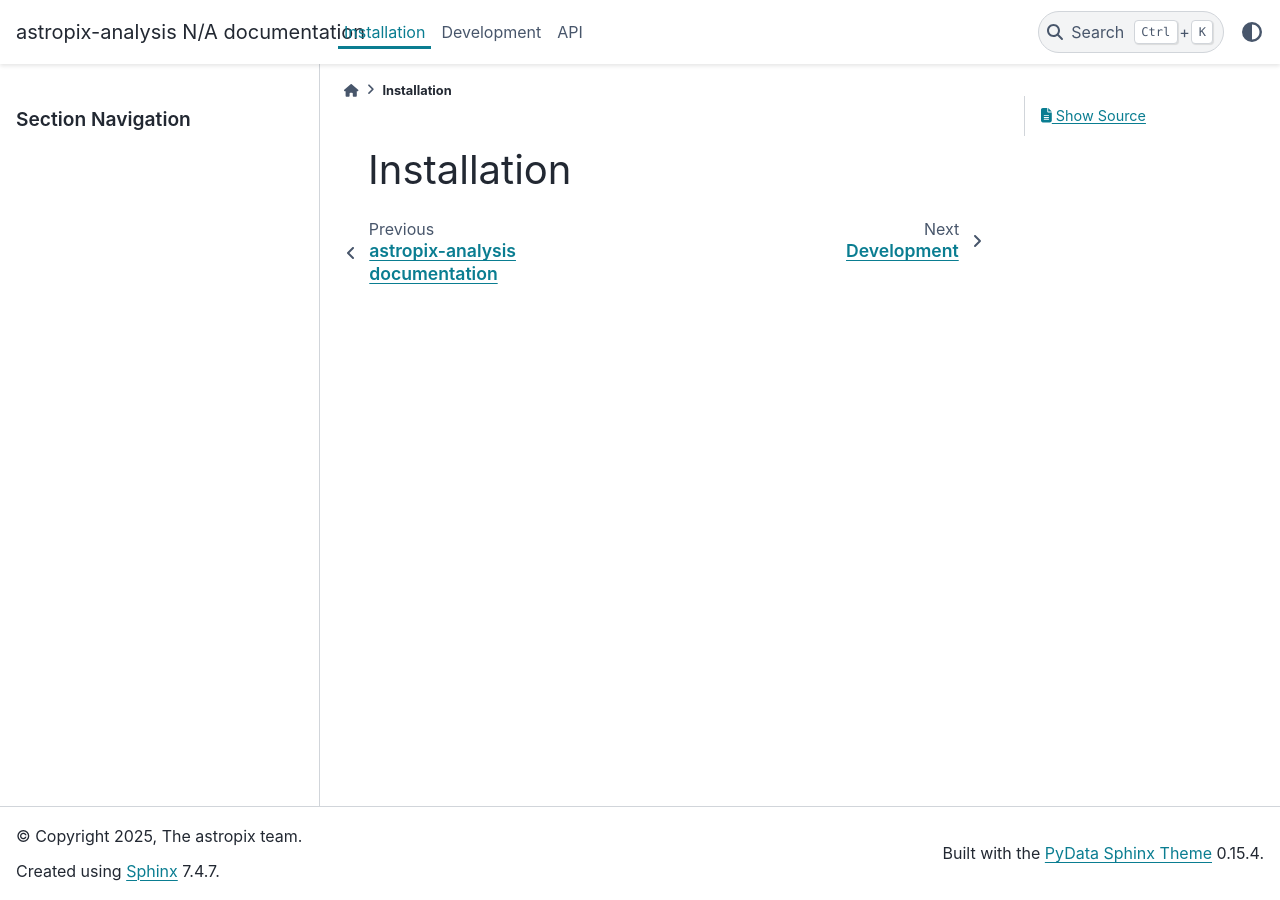
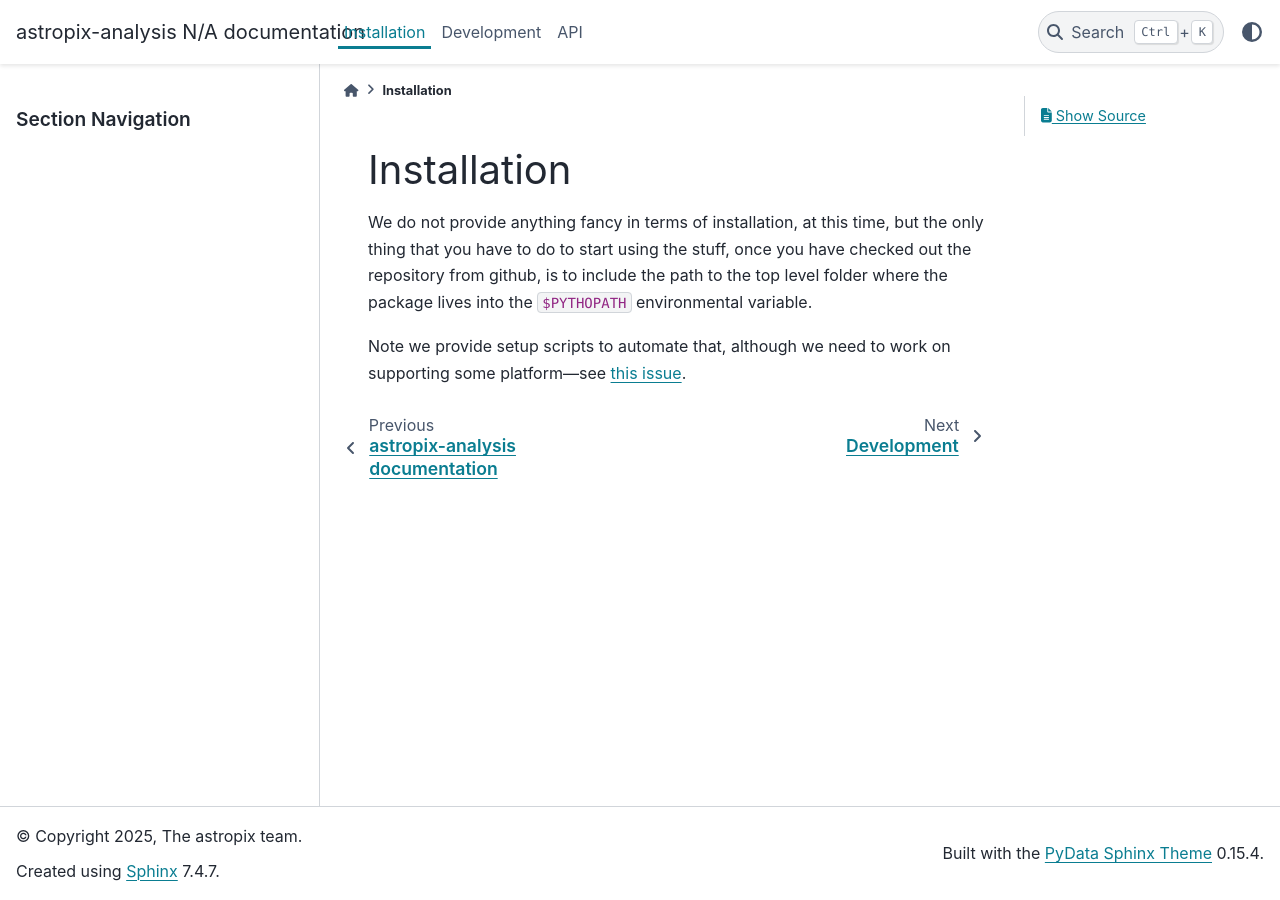
Before and after one commit to AstroPix/astropix-analysis, a Sphinx documentation site: the page built from docs/install.rst, in a window 1280 px wide. Built offline with Sphinx 7.4.7 and the PyData theme 0.15.4, drawn with Linux system fonts in a browser that asks for light colours; formulas are drawn with MathJax 3.

Commit message:
Updated docs.

```diff
--- a/docs/analysis.rst
+++ b/docs/analysis.rst
@@ -3,7 +3,9 @@
 :mod:`~astropix_analysis.analysis` --- Analysis tools
 =====================================================
 
-Text goes here.
+.. warning::
+
+   Need to review the module and update the documentation.
 
 
 Module documentation
--- a/docs/index.rst
+++ b/docs/index.rst
@@ -13,6 +13,10 @@ decoding, manipulation and analysis of astropix data.
 expect things around here to be stable. You will also notice that the documentation
 is fairly sparse.)
 
+If you are not sure where to go from here, you should probably peek at the
+:ref:`api` page.
+
+
 
 .. toctree::
    :maxdepth: 2
--- a/docs/install.rst
+++ b/docs/install.rst
@@ -2,3 +2,11 @@
 
 Installation
 ============
+
+We do not provide anything fancy in terms of installation, at this time, but the
+only thing that you have to do to start using the stuff, once you have checked
+out the repository from github, is to include the path to the top level folder
+where the package lives into the ``$PYTHOPATH`` environmental variable.
+
+Note we provide setup scripts to automate that, although we need to work on supporting
+some platform---see `this issue <https://github.com/AstroPix/astropix-analysis/issues/2>`_.
--- a/docs/plt_.rst
+++ b/docs/plt_.rst
@@ -3,7 +3,9 @@
 :mod:`~astropix_analysis.plt_` --- Plotting
 ===========================================
 
-Text goes here.
+.. warning::
+
+   Need to review the module and update the documentation.
 
 
 Module documentation
```
Also changed, not shown: docs/develop.rst (+60 -0 lines).
